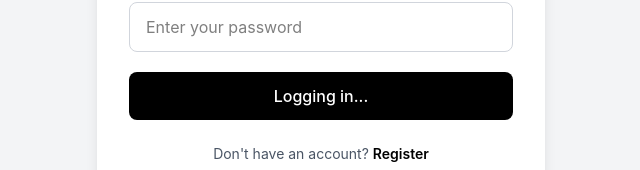
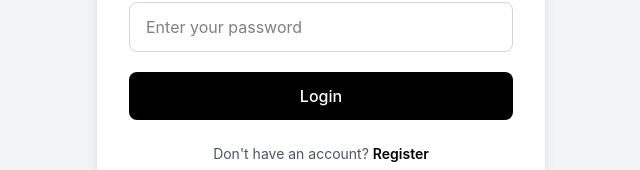
Before and after one commit to Abdul-Kalam0/AI-ChatBot, a React (Vite) app in the folder client/: page / in a window 1280 px wide. Shown: the part 430-600 px from the top of the page, without its empty margins (319-959 px from the left). Built offline with nearby package versions, Linux system fonts and the light colour scheme; no server answers.

Commit message:
Updated the login page

```diff
--- a/client/src/pages/Login.jsx
+++ b/client/src/pages/Login.jsx
@@ -94,7 +94,7 @@ const Login = () => {
             type="submit"
             className="w-full bg-black text-white py-3 rounded-lg font-medium hover:bg-gray-800 transition duration-200"
           >
-            {loading ? "Login" : "Logging in..."}
+            Login
           </button>
         </form>
 
```
